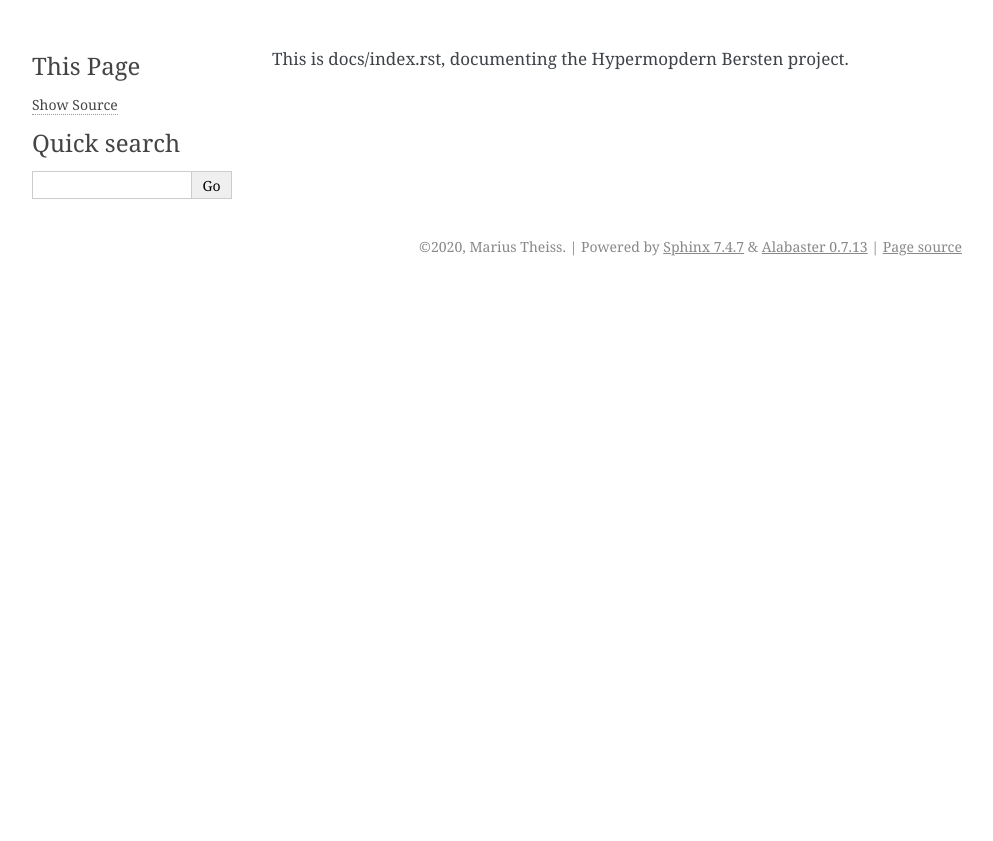
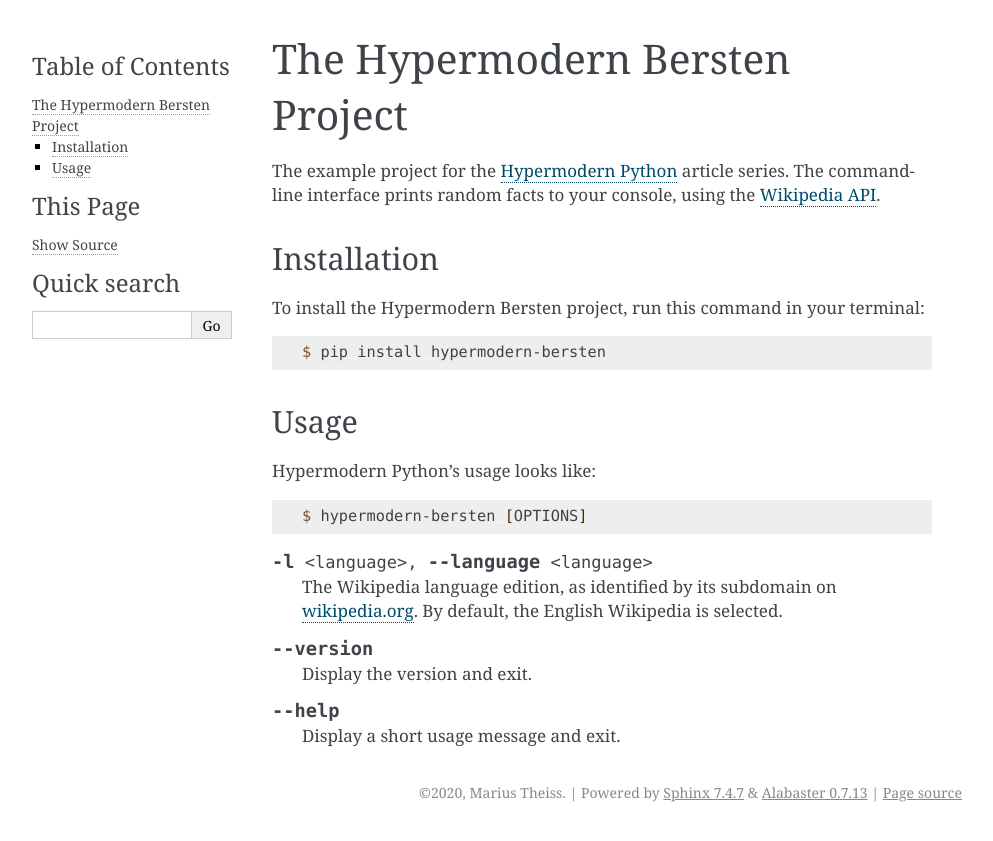
Before and after one commit to mjt91/hypermodern-bersten, a Sphinx documentation site: the page built from docs/index.rst, in a window 1280 px wide. Shown: the top 841 px of the page, without its empty margins (148-1141 px from the left). Built offline with Sphinx 7.4.7, drawn with Linux system fonts in a browser that asks for light colours.

Commit message:
update the index file in docs

```diff
--- a/docs/index.rst
+++ b/docs/index.rst
@@ -1,2 +1,44 @@
-This is docs/index.rst,
-documenting the Hypermopdern Bersten project.
+The Hypermodern Bersten Project
+==============================
+
+The example project for the
+`Hypermodern Python <https://medium.com/@cjolowicz/hypermodern-python-d44485d9d769>`_
+article series.
+The command-line interface prints random facts to your console,
+using the `Wikipedia API <https://en.wikipedia.org/api/rest_v1/#/>`_.
+
+
+Installation
+------------
+
+To install the Hypermodern Bersten project,
+run this command in your terminal:
+
+.. code-block:: console
+
+   $ pip install hypermodern-bersten
+
+
+Usage
+-----
+
+Hypermodern Python's usage looks like:
+
+.. code-block:: console
+
+   $ hypermodern-bersten [OPTIONS]
+
+.. option:: -l <language>, --language <language>
+
+   The Wikipedia language edition,
+   as identified by its subdomain on
+   `wikipedia.org <https://www.wikipedia.org/>`_.
+   By default, the English Wikipedia is selected.
+
+.. option:: --version
+
+   Display the version and exit.
+
+.. option:: --help
+
+   Display a short usage message and exit.
```
